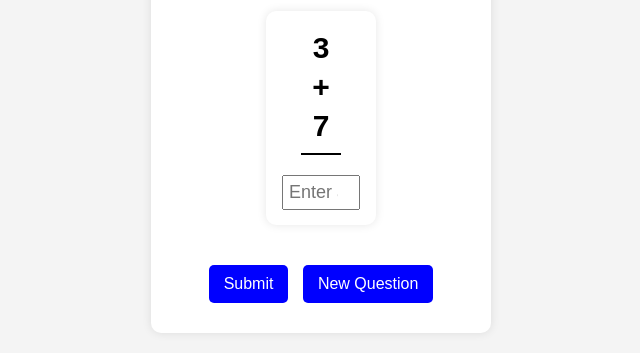
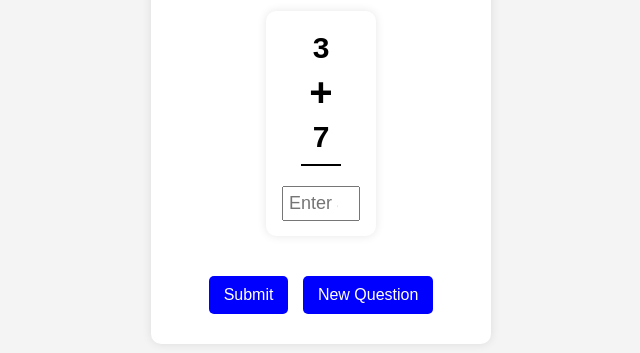
Before and after one commit to Rmccune85/addition-solution, a plain HTML site: page index.html in a window 1280 px wide. Shown: the part 133-486 px from the top of the page, without its empty margins (319-959 px from the left). Drawn offline with Linux system fonts and the light colour scheme.

Commit message:
Update style.css
added / * -

```diff
--- a/style.css
+++ b/style.css
@@ -71,3 +71,7 @@ button {
 button:hover {
     background-color: darkblue;
 }
+#operator {
+    font-size: 40px;
+    font-weight: bold;
+}
```
